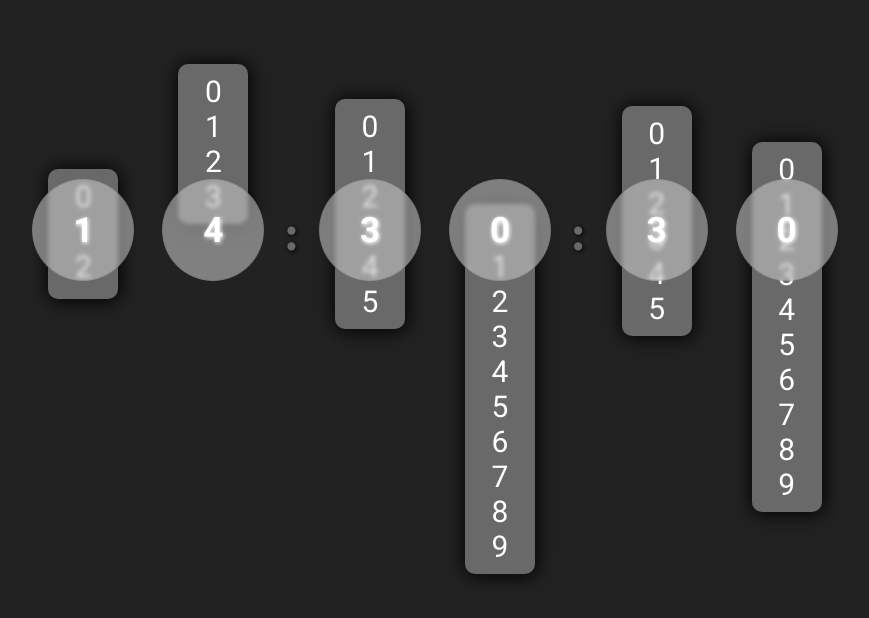
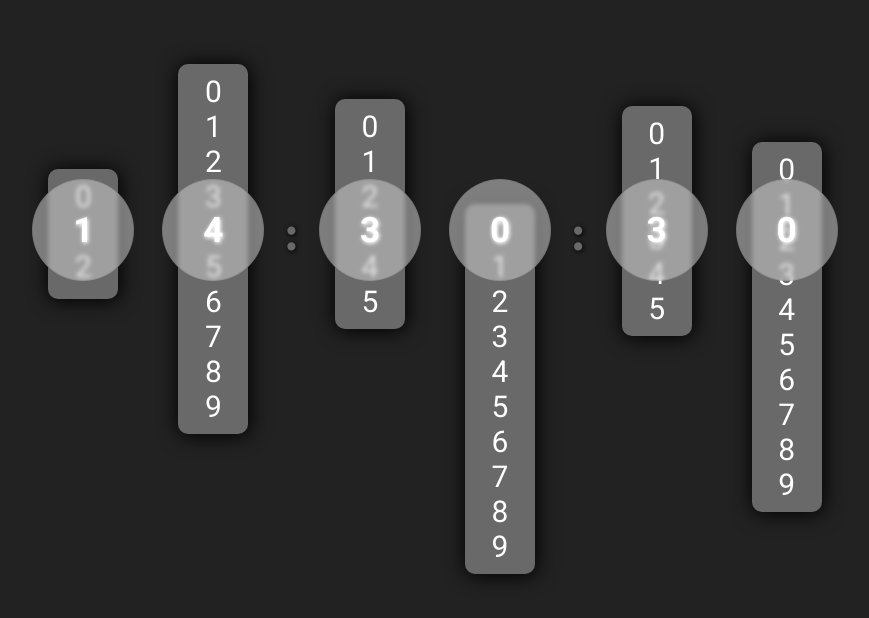
Before and after one commit to BaydoganMirac/ClockDesign, a plain HTML site: page index.html in a window 1280 px wide. Shown: the part 116-734 px from the top of the page, without its empty margins (205-1074 px from the left). Drawn offline with Linux system fonts and the light colour scheme.

Commit message:
Update!!!

```diff
--- a/index.html
+++ b/index.html
@@ -86,6 +86,7 @@
 			font-weight: bold;
 			font-family:  'Roboto', sans-serif;
 			text-shadow: 1px 1px 4px #fff;
+			margin-top: 1px;
 		}
 		.secondFirstStick{
 			height: 350px;
@@ -100,7 +101,7 @@
 			height: 210px;
 		}
 		.hourFirstStick{
-			height: 140px;
+			height: 350px;
 		}
 		.hourSecondStick{
 			height: 110px;
@@ -123,6 +124,12 @@
 			<li>1</li>
 			<li>2</li>
 			<li>3</li>
+			<li>4</li>
+			<li>5</li>
+			<li>6</li>
+			<li>7</li>
+			<li>8</li>
+			<li>9</li>
 		</ul>
 	</div>
 	<span class="twoDots">:</span>
```
